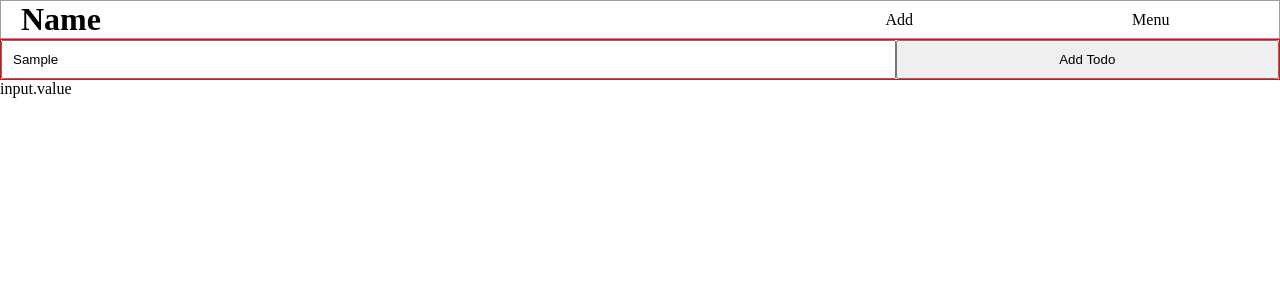
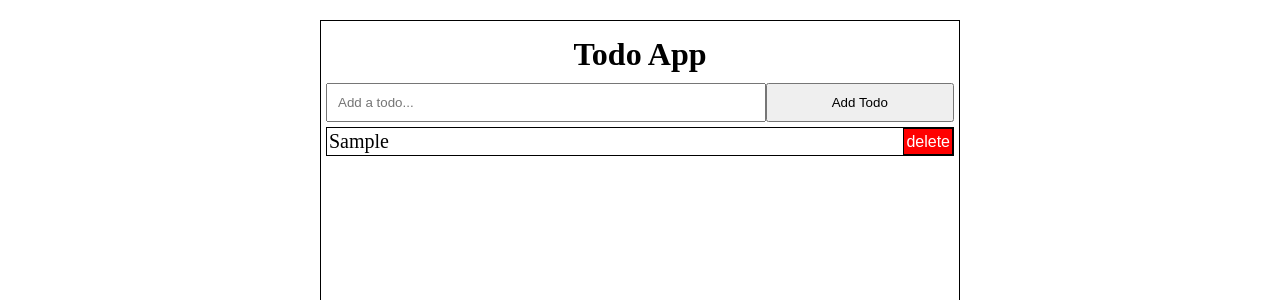
Before and after one commit to Diseyi/React-Todo-App, a React (Create React App) app in the folder todoapp/: page / in a window 1280 px wide. Both pictures are taken after typing "Sample" into the empty fields and a click on the button "Add Todo". Shown: the top 300 px of the page. Built offline with nearby package versions, Linux system fonts and the light colour scheme.

Commit message:
Done with basic function. Can add and delete todo

```diff
--- a/todoapp/src/App.css
+++ b/todoapp/src/App.css
@@ -4,3 +4,24 @@
   padding: 0;
   box-sizing: border-box;
 }
+
+.App {
+  border: 1px solid;
+ width: 95%;
+ margin: 20px auto;
+ height: 95vh;
+ padding: 5px;
+ overflow-x: hidden;
+ overflow-y: auto;
+}
+
+.main-div {
+  margin-top: 5px;
+}
+
+@media only screen and (min-width: 600px) {
+.App {
+  width: 50%;
+  margin: 20px auto;
+}
+}
--- a/todoapp/src/App.js
+++ b/todoapp/src/App.js
@@ -1,34 +1,42 @@
 import { useState } from "react";
+// import uuid from 'react-uuid';
 import "./App.css";
 import Header from "./components/Header";
 import AddTodo from "./components/AddTodo";
+import Form from "./components/Form";
+
 
 function App(props) {
-  const [todo, setTodo] = useState({
-    value: "input.value",
-    id: 1,
-  });
+  const [input, setInput] = useState("");
+  const [todo, setTodo] = useState([]);
 
   const handleSubmit = (e) => {
     e.preventDefault();
-
+    setTodo([
+      ...todo,
+      { text: input, id: Math.floor(Math.random() * 10000), completed: false },
+    ]);
+    setInput("");
   };
 
-  // const handleChange =(e) => {
-  //   console.log(e.target.value)
-  // }
+  const handleChange = (e) => {
+    setInput(e.target.value);
+  };
 
   return (
     <div className="App">
       <Header />
-      <form className="addtodo-form" onSubmit={handleSubmit}>
-        <input type="text" name="text" className="input" onChange={props.submit} />
-        <button type="submit" className="button">
-          Add Todo
-        </button>
-      </form>
-      <p>{todo.value}</p>
-      <AddTodo />
+      <Form
+        input={input}
+        handlesubmit={handleSubmit}
+        setInput={setInput}
+        handlechange={handleChange}
+        todo={todo}
+        setTodo={setTodo}
+      />
+      <div className="main-div">
+      <AddTodo todo={todo} setTodo={setTodo} />
+      </div>
     </div>
   );
 }
--- a/todoapp/src/components/AddTodo.jsx
+++ b/todoapp/src/components/AddTodo.jsx
@@ -1,11 +1,16 @@
 import React from 'react'
+import Todo from "./Todo";
 
-const AddTodo = (props) => {
+const AddTodo = ({todo, setTodo}) => {
 
 
     return (
         <div>
-
+           <ul className="list-container" >
+           {todo.map(todos => (
+               <Todo text={todos.text} todo={todo} setTodo={setTodo} todos={todos} />
+           ))}
+           </ul>
         </div>
     )
 }
--- a/todoapp/src/components/Component.css
+++ b/todoapp/src/components/Component.css
@@ -4,15 +4,9 @@
     box-sizing: border-box;
   }
 
-  .navbar {
-    border: 1px solid rgb(161, 154, 154);
-    display: flex;
-    align-items: center;
-  }
-
   .logo-h1 {
-      width: 60%;
-      margin-left: 20px;
+     text-align: center;
+     margin: 10px;
   }
 
   .menu-div {
@@ -23,7 +17,7 @@
   }
 
   .addtodo-form {
-      border: 1px solid red;
+     margin-top: 0;
   }
 
   .input, .button {
@@ -36,3 +30,26 @@
   .button {
       width: 30%;
   }
+
+  .todo {
+      border: 1px solid;
+      display: flex;
+      justify-content: space-between;
+      padding: 0 0px;
+      margin: 5px 0px;
+  }
+
+  .todo-li {
+      font-size: 20px;
+      padding: 2px;
+      list-style: none;
+      width: 90%;
+  }
+
+  .delete-button {
+      background-color: red;
+      color: white;
+      font-size: 16px;
+      border: 1px solid black;
+      padding: 2px;
+  }
--- /dev/null
+++ b/todoapp/src/components/Form.jsx
@@ -0,0 +1,17 @@
+import React from "react";
+
+const Form = ({input, setInput, todo, setTodo, handlesubmit, handlechange}) => {
+
+  return (
+    <div>
+      <form className="addtodo-form" >
+        <input type="text" name="text" className="input"  placeholder="Add a todo..." onChange={handlechange} value={input} required="required" />
+        <button type="submit" className="button" onClick={handlesubmit} >
+          Add Todo
+        </button>
+      </form>
+    </div>
+  );
+};
+
+export default Form;
--- a/todoapp/src/components/Header.jsx
+++ b/todoapp/src/components/Header.jsx
@@ -3,17 +3,13 @@ import './Component.css';
 
 const Header = (props) => {
 
-    const showAlert = () => {
-        alert("hi")
-    }
     return (
         <div>
             <div className="navbar" >
-                <h1 className="logo-h1">Name</h1>
-                <div className="menu-div">
-                    <p className="add" onClick={showAlert}>Add</p>
+                <h1 className="logo-h1">Todo App</h1>
+                {/* <div className="menu-div">
                     <p className="menu">Menu</p>
-                </div>
+                </div> */}
             </div>
         </div>
     )
--- /dev/null
+++ b/todoapp/src/components/Todo.jsx
@@ -0,0 +1,33 @@
+import React from 'react'
+
+const Todo = ({text, todo, setTodo, id, todos}) => {
+
+    const handleDelete = () => {
+
+        setTodo(todo.filter(el => el.id !== todos.id))
+    }
+
+//     const handleComplete = () => {
+// setTodo(todo.map((item) => {
+//     if(item.id === todos.id) {
+//         return {
+//             ...item, completed : !item.completed
+//         }
+//     }
+// return item
+// }))
+// console.log({todos});
+
+//     }
+
+    return (
+        <div>
+            <div className="todo"  >
+            <li className="todo-li" > {text} </li>
+            <button className="delete-button" onClick={handleDelete} >delete</button>
+            </div>
+        </div>
+    )
+}
+
+export default Todo
```
